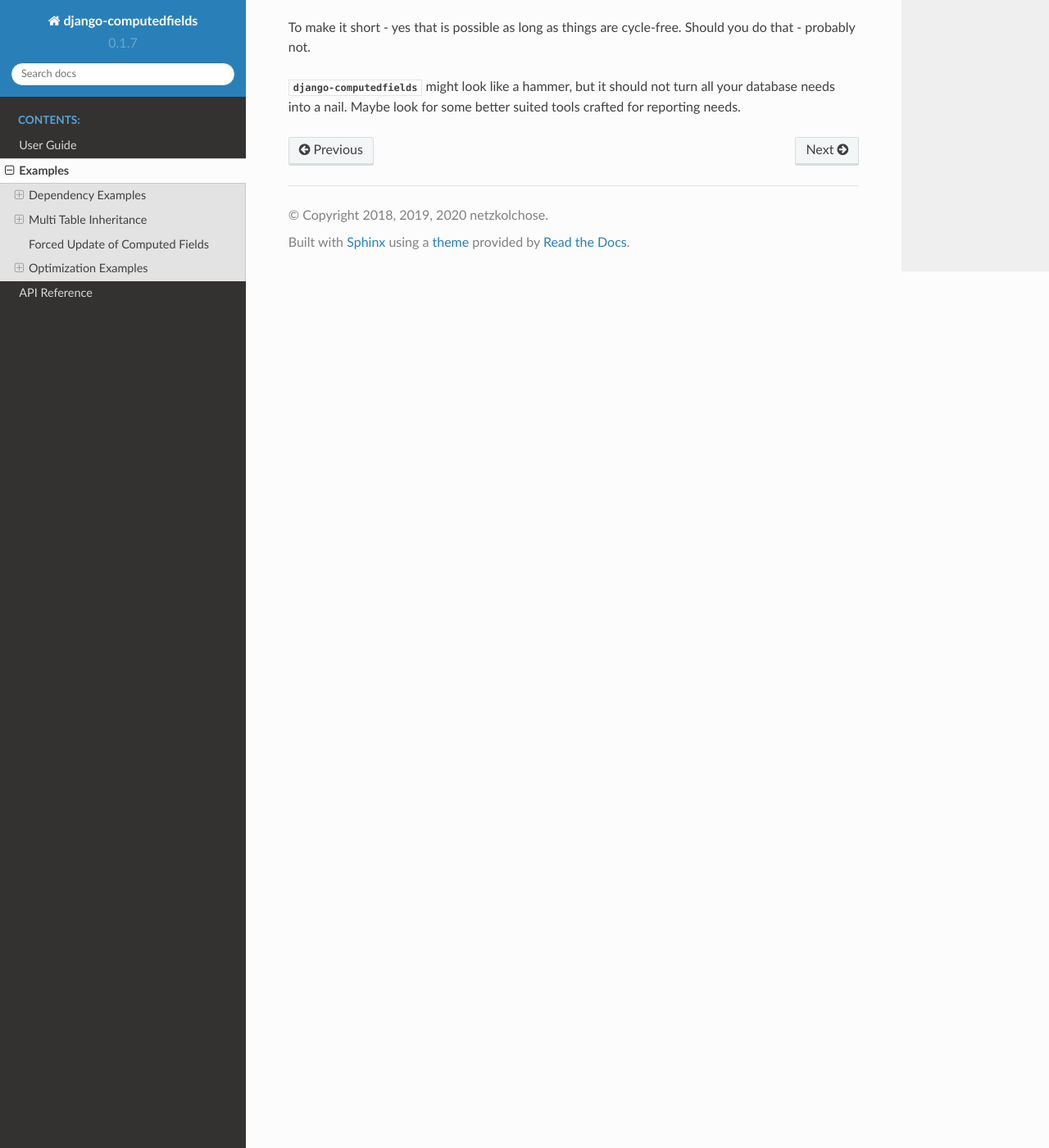
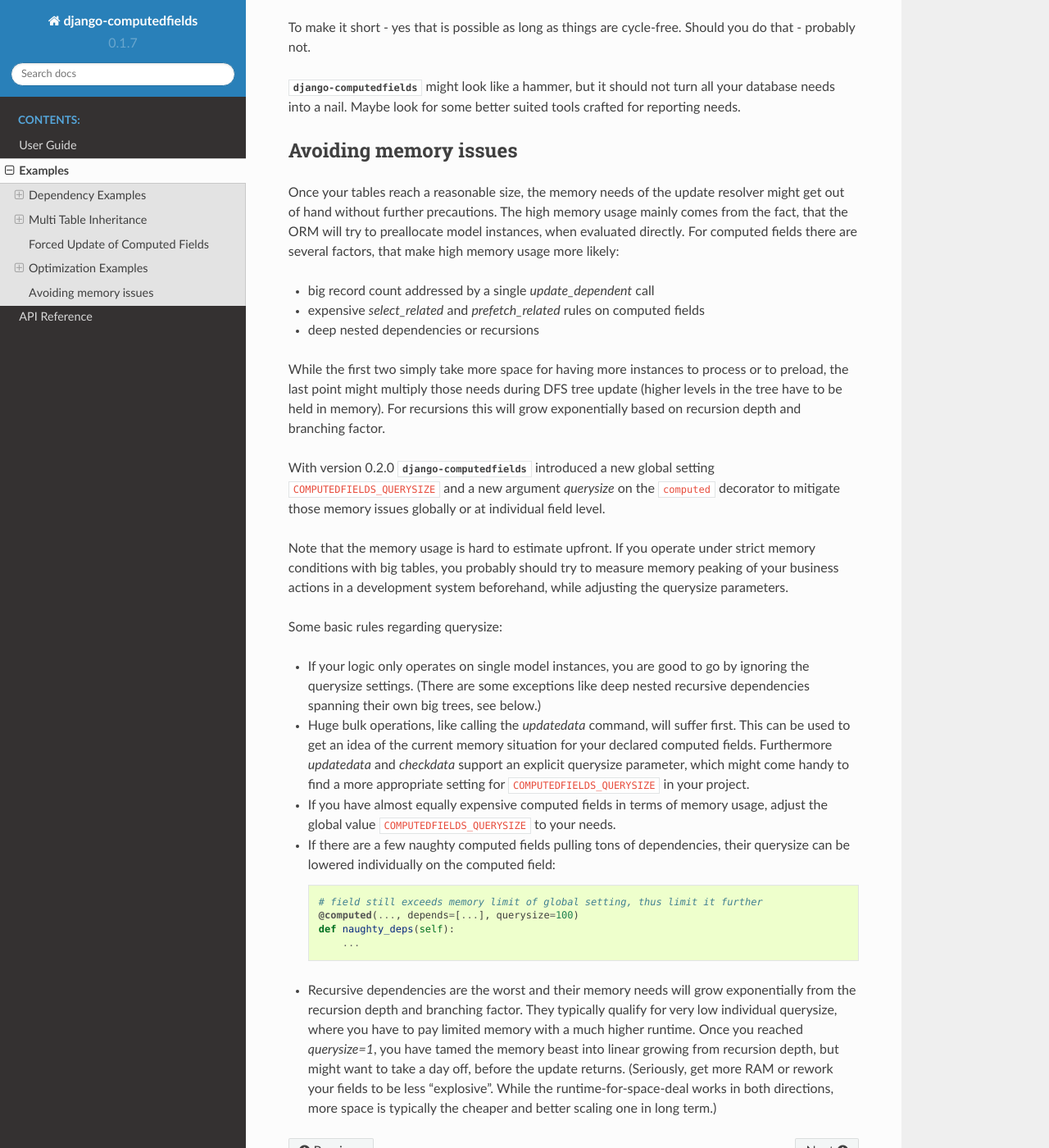
Before and after one commit to netzkolchose/django-computedfields, a Sphinx documentation site: the page built from docs/examples.rst, in a window 1280 px wide and 1400 px high, scrolled down 21404 px. Shown: the whole window at 82% size. Built offline with Sphinx 7.4.7 and the Read the Docs theme 2.0.0, drawn with Linux system fonts in a browser that asks for light colours; the version number is read from the project's files by our own code.

Commit message:
docs about querysize

```diff
--- a/docs/examples.rst
+++ b/docs/examples.rst
@@ -1051,3 +1051,57 @@ To make it short - yes that is possible as long as things are cycle-free. Should
 
 :mod:`django-computedfields` might look like a hammer, but it should not turn all your database needs
 into a nail. Maybe look for some better suited tools crafted for reporting needs.
+
+
+.. _memory-issues:
+
+Avoiding memory issues
+----------------------
+
+Once your tables reach a reasonable size, the memory needs of the update resolver might get out of hand
+without further precautions. The high memory usage mainly comes from the fact, that the ORM will try to
+preallocate model instances, when evaluated directly. For computed fields there are several factors,
+that make high memory usage more likely:
+
+- big record count addressed by a single `update_dependent` call
+- expensive `select_related` and `prefetch_related` rules on computed fields
+- deep nested dependencies or recursions
+
+While the first two simply take more space for having more instances to process or to preload,
+the last point might multiply those needs during DFS tree update (higher levels in the tree have to be held in memory).
+For recursions this will grow exponentially based on recursion depth and branching factor.
+
+With version 0.2.0 :mod:`django-computedfields` introduced a new global setting ``COMPUTEDFIELDS_QUERYSIZE``
+and a new argument `querysize` on the ``computed`` decorator to mitigate those memory issues globally or
+at individual field level.
+
+Note that the memory usage is hard to estimate upfront. If you operate under strict memory conditions with big tables,
+you probably should try to measure memory peaking of your business actions in a development system beforehand,
+while adjusting the querysize parameters.
+
+Some basic rules regarding querysize:
+
+- If your logic only operates on single model instances, you are good to go by ignoring the querysize settings.
+  (There are some exceptions like deep nested recursive dependencies spanning their own big trees, see below.)
+- Huge bulk operations, like calling the `updatedata` command, will suffer first. This can be used to get an idea
+  of the current memory situation for your declared computed fields. Furthermore `updatedata` and `checkdata`
+  support an explicit querysize parameter, which might come handy to find a more appropriate setting for
+  ``COMPUTEDFIELDS_QUERYSIZE`` in your project.
+- If you have almost equally expensive computed fields in terms of memory usage, adjust the global value
+  ``COMPUTEDFIELDS_QUERYSIZE`` to your needs.
+- If there are a few naughty computed fields pulling tons of dependencies, their querysize can be lowered
+  individually on the computed field:
+
+  .. code-block:: python
+
+      # field still exceeds memory limit of global setting, thus limit it further
+      @computed(..., depends=[...], querysize=100)
+      def naughty_deps(self):
+          ...
+
+- Recursive dependencies are the worst and their memory needs will grow exponentially from the recursion depth
+  and branching factor. They typically qualify for very low individual querysize, where you have to pay
+  limited memory with a much higher runtime. Once you reached `querysize=1`, you have tamed the memory beast
+  into linear growing from recursion depth, but might want to take a day off, before the update returns.
+  (Seriously, get more RAM or rework your fields to be less "explosive". While the runtime-for-space-deal
+  works in both directions, more space is typically the cheaper and better scaling one in long term.)
```
Also changed, not shown: docs/manual.rst (+39 -27 lines).
